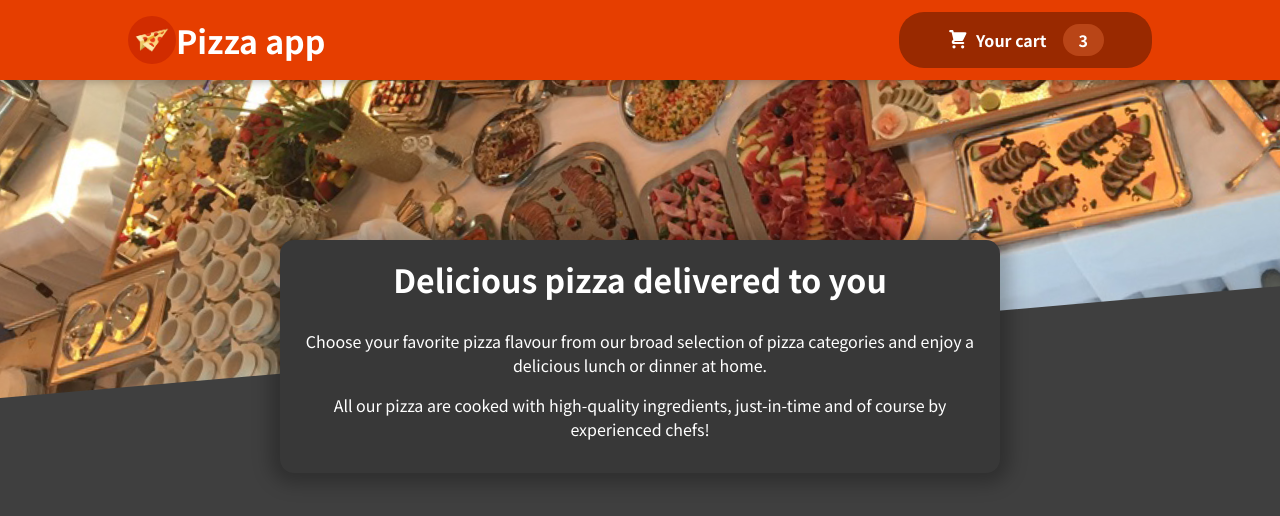
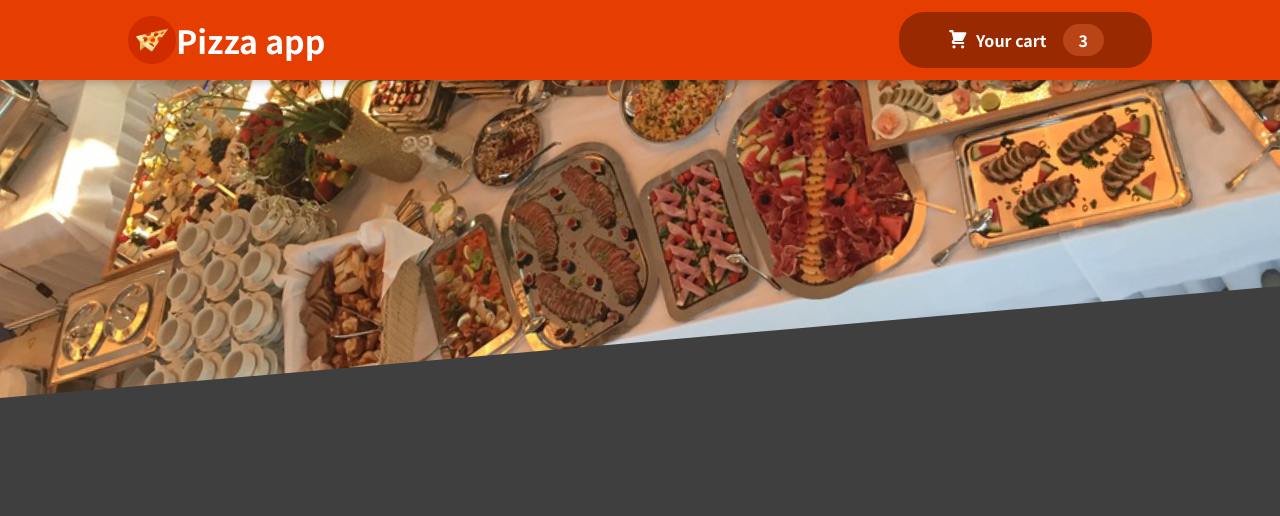
Before and after one commit to MwauStephen/Pizza-Order, a React (Create React App) app: page / in a window 1280 px wide. Shown: the top 516 px of the page. Built offline with nearby package versions, Linux system fonts and the light colour scheme.

Commit message:
moved the meals summary modal to meals component

```diff
--- a/src/App.js
+++ b/src/App.js
@@ -6,7 +6,7 @@ const App = () => {
   return (
     <Fragment>
       <Header />
-      <MealsSummary />
+
     </Fragment>
   );
 };
```
